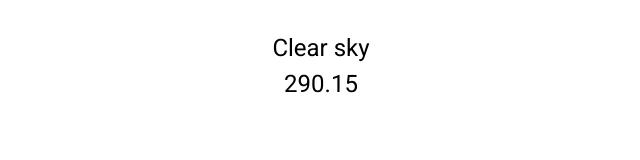
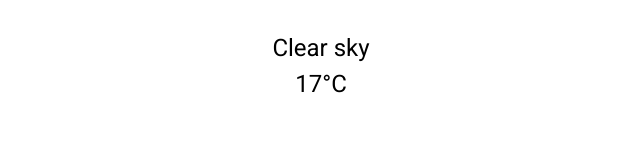
Before and after one commit to LenaChestnut/weather-app, a React (Create React App) app: page / in a window 1280 px wide. Shown: the part 355-515 px from the top of the page, without its empty margins (319-959 px from the left). Built offline with nearby package versions, Linux system fonts and the light colour scheme.

Commit message:
Add function for temperature convertion

```diff
--- a/src/components/WeatherCard.js
+++ b/src/components/WeatherCard.js
@@ -1,4 +1,4 @@
-import React from 'react';
+import React, { useState, useEffect } from 'react';
 import PropTypes from 'prop-types';
 
 function WeatherCard(props) {
@@ -8,10 +8,27 @@ function WeatherCard(props) {
 	// 	main: { temp },
 	// 	weather: [{ description: weather }],
 	// } = props.data;
+	const [tempK] = useState(290.15);
+	const [tempDisplayed, setTempDisplayed] = useState('');
+	const [tempSystem, setTempSystem] = useState('C');
 
-	// const convertTemperature = () => {
+	const convertTemperature = () => {
+		if (tempSystem === 'C') {
+			setTempDisplayed(tempK - 273.15);
+		} else {
+			setTempDisplayed((tempK - 273.15) * 1.8 + 32);
+		}
+	};
 
-	// }
+	useEffect(convertTemperature, [tempSystem]);
+
+	const handleChange = (e) => {
+		if (e.target.checked) {
+			setTempSystem('F');
+		} else {
+			setTempSystem('C');
+		}
+	};
 
 	return (
 		// <div className="weather-card">
@@ -30,11 +47,18 @@ function WeatherCard(props) {
 			<h2 className="location">Kazan, RU</h2>
 			<div>
 				<p className="weather">Clear sky</p>
-				<p className="temp">290.15</p>
+				<p className="temp">
+					{tempDisplayed}
+					&#176;
+					{tempSystem === 'C' ? 'C' : 'F'}
+				</p>
 			</div>
-			{/* <input className="temp-display"></input> */}
 			<label className="switch">
-				<input type="checkbox"></input>
+				<input
+					type="checkbox"
+					id="switch-input"
+					onChange={handleChange}
+				></input>
 				<span className="toggle"></span>
 			</label>
 		</div>
```
